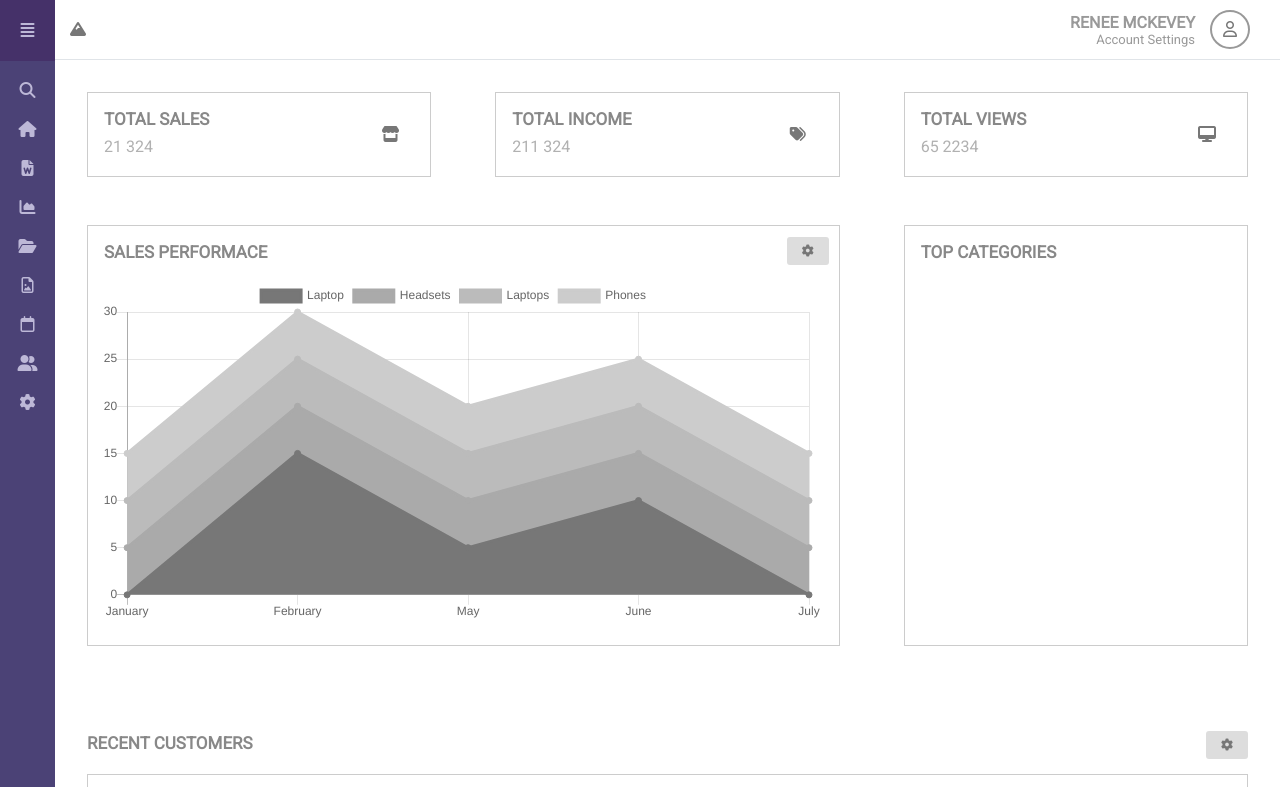
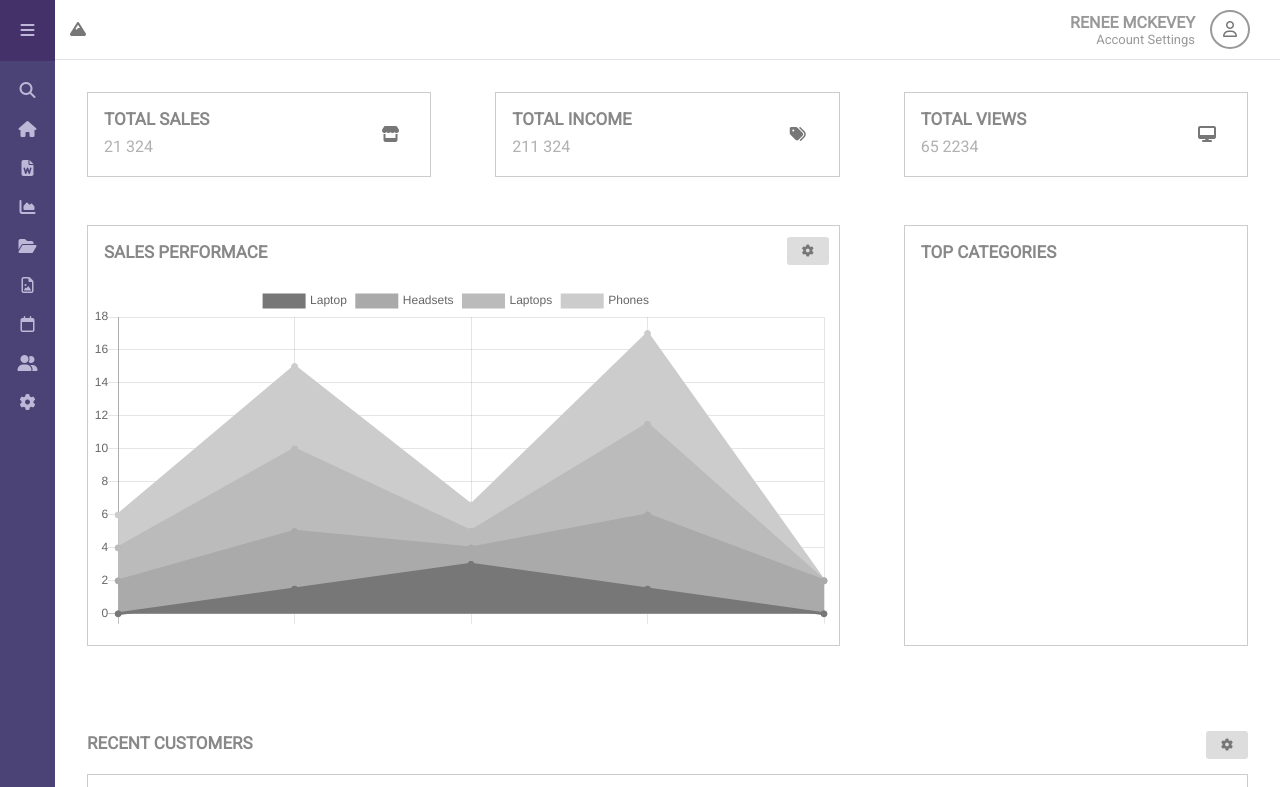
Before and after one commit to j0aox/wireframe, a plain HTML site: page index.html in a window 1280 px wide. Shown: the top 787 px of the page. Drawn offline with nearby package versions, Linux system fonts and the light colour scheme.

Commit message:
removendo o script js

```diff
--- a/index.html
+++ b/index.html
@@ -5,7 +5,7 @@
     <meta charset="UTF-8">
     <meta name="viewport" content="width=device-width, initial-scale=1.0">
     <script src="https://Kit.fontawesome.com/b99e675b6e.js"></script>
-    <link rel="stylesheet" href="style.css">
+    <link rel="stylesheet" href="public/style.css">
     <script src="https://cdn.jsdelivr.net/npm/chart.js@2.8.0"></script>
     <title>Document</title>
 </head>
@@ -15,7 +15,7 @@
     <div class="wrapper">
         <div class="sidebar">
             <header>
-                <li><a href="#"><i class="fas fa-align-justify"></i></a></li>
+                <li><a href="#"><i class="fas fa-bars"></i></a></li>
             </header>
             <ul>
                 <li><a href="#"><i class="fas fa-search"></i></a></li>
@@ -68,72 +68,6 @@
                     </span>
 
                     <canvas id="myChart">
-
-                        <script>
-                            var ctx = document.getElementById('myChart').getContext('2d');
-                            var chart = new Chart(ctx, {
-                                // The type of chart we want to create
-                                type: 'line',
-
-                                // The data for our dataset
-                                data: {
-                                    labels: ['January', 'February', 'May', 'June', 'July'],
-                                    datasets: [{
-                                        label: 'Laptop',
-                                        backgroundColor: '#777',
-                                        borderColor: '#777',
-                                        data: [0, 15, 5, 10, 0],
-                                        fill: "origin"
-                                    }, {
-                                        label: 'Headsets',
-                                        backgroundColor: '#aaa',
-                                        borderColor: '#aaa',
-                                        data: [5, 20, 10, 15, 5],
-                                        fill: "origin"
-                                    },
-                                    {
-                                        label: 'Laptops',
-                                        backgroundColor: '#bbb',
-                                        borderColor: '#bbb',
-                                        data: [10, 25, 15, 20, 10],
-                                        fill: "origin"
-                                    },
-                                    {
-                                        label: 'Phones',
-                                        backgroundColor: '#ccc',
-                                        borderColor: '#ccc',
-                                        data: [15, 30, 20, 25, 15],
-                                        fill: "origin"
-                                    }],
-
-                                },
-
-                                options: {
-
-                                    legend: {
-                                        display: true,
-                                        position: "top",
-                                        align: "top"
-                                    },
-
-                                    layout: {
-                                        padding: {
-                                            left: 10,
-                                            right: 30,
-                                            top: 10,
-                                            bottom: 20
-                                        }
-                                    },
-
-                                    elements: {
-                                        line: {
-                                            tension: 0
-                                        }
-                                    }
-
-                                }
-                            });
-                        </script>
 
                     </canvas>
 
@@ -264,6 +198,7 @@
         <span>Your company details</span>
     </footer>
 
+    <script src="public/script.js"></script>
 </body>
 
 </html>
```
